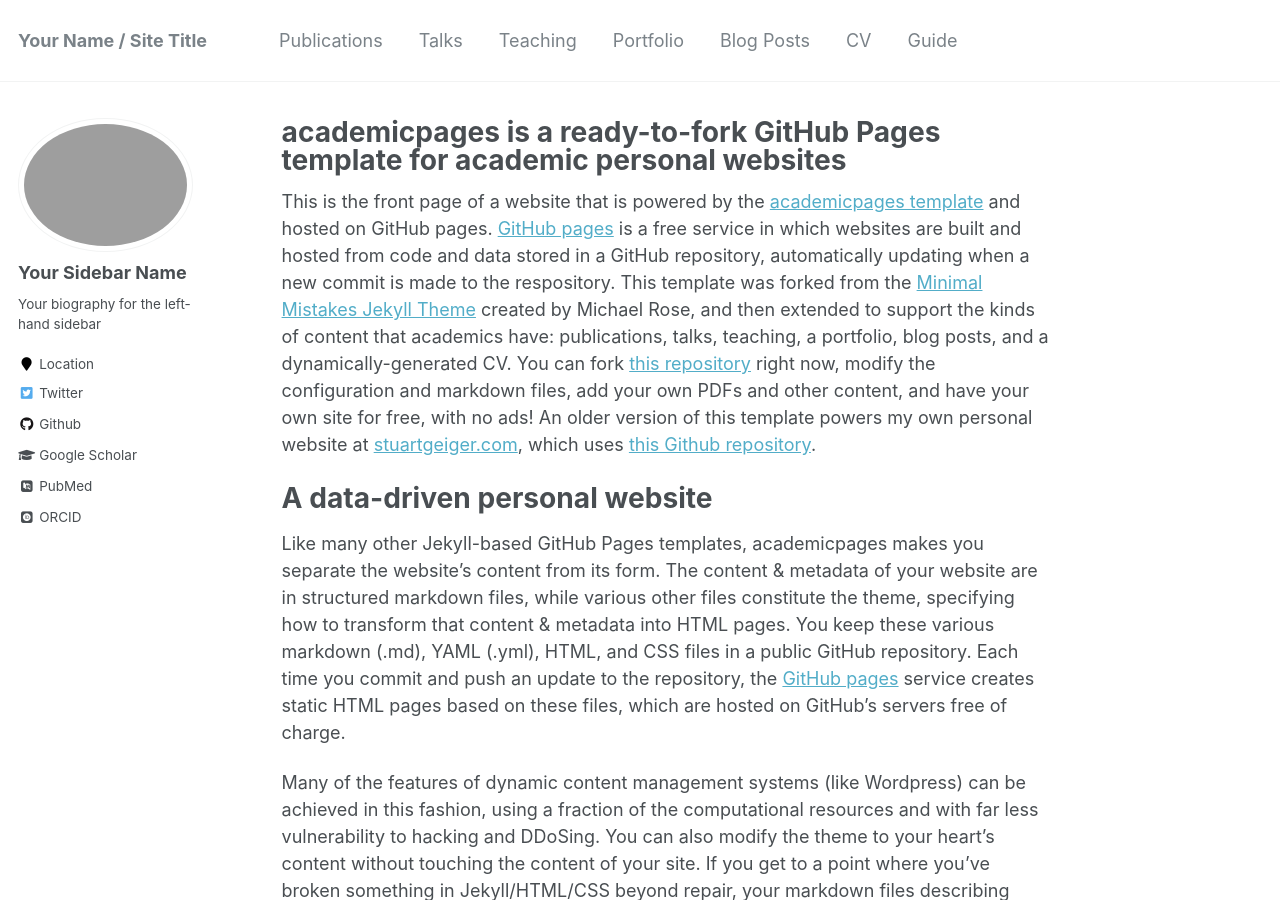
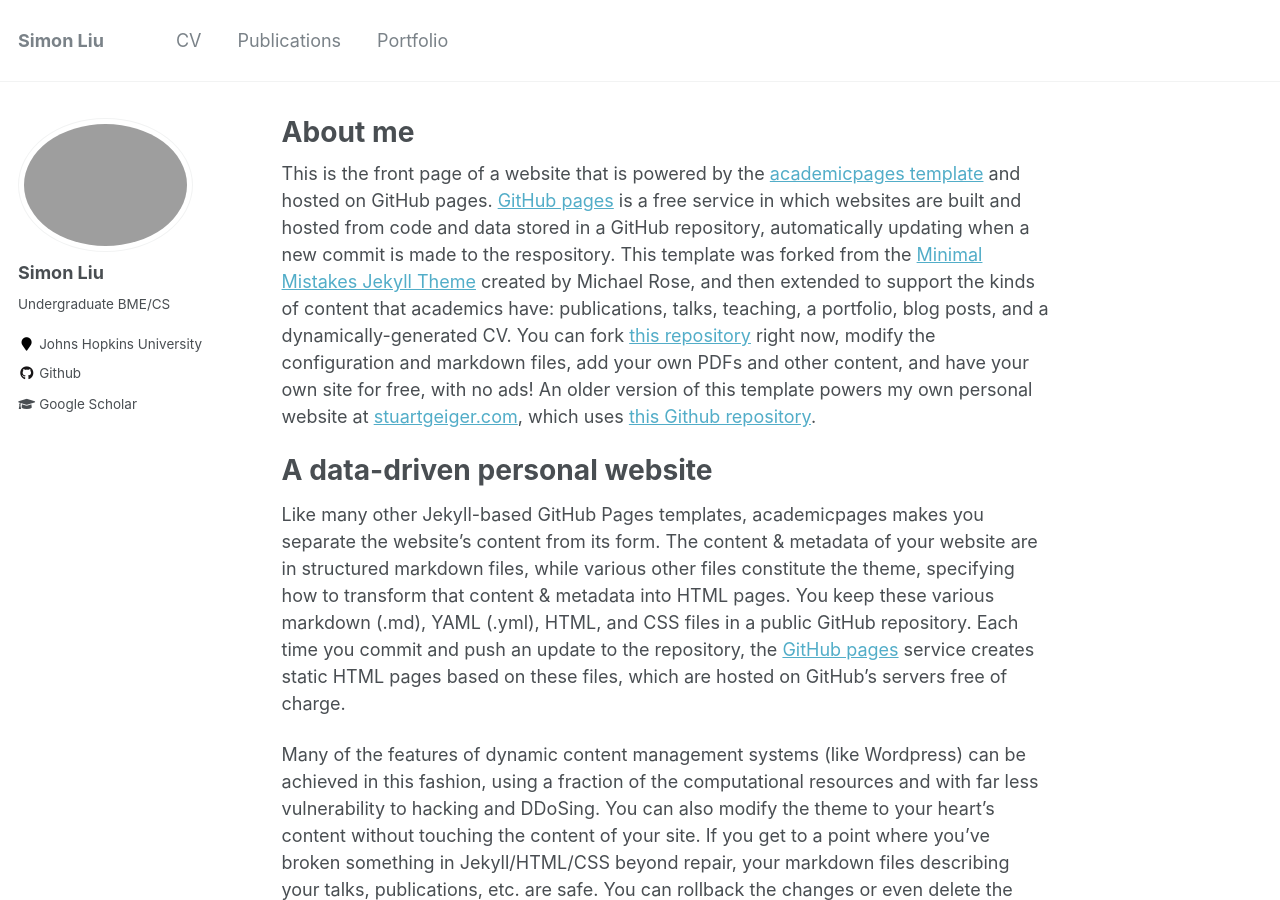
Before and after one commit to simonliu99/simonliu99.github.io, a Jekyll site: the page built from _pages/about.md, in a window 1280 px wide and 900 px high. Built offline with Jekyll 4.4.1, drawn with Linux system fonts in a browser that asks for light colours; some web fonts are replaced; some of the changed text lies outside the part shown.

Commit message:
Initial changes and CV files upload

```diff
--- a/_config.yml
+++ b/_config.yml
@@ -7,13 +7,13 @@
 
 # Site Settings
 locale                   : "en-US"
-title                    : "Your Name / Site Title"
+title                    : "Simon Liu"
 title_separator          : "-"
-name                     : &name "Your Name"
-description              : &description "personal description"
-url                      : https://academicpages.github.io # the base hostname & protocol for your site e.g. "https://mmistakes.github.io"
+name                     : &name "Simon Liu"
+description              : &description "Undergraduate student at Johns Hopkins University"
+url                      : https://simonliu.dev # the base hostname & protocol for your site e.g. "https://mmistakes.github.io"
 baseurl                  : "" # the subpath of your site, e.g. "/blog"
-repository               : "academicpages/academicpages.github.io"
+repository               : "simonliu99/simonliu99.github.io"
 teaser                   :  # filename of teaser fallback teaser image placed in /images/, .e.g. "500x300.png"
 breadcrumbs              : false # true, false (default)
 words_per_minute         : 160
@@ -80,13 +80,13 @@ analytics:
 
 # Site Author
 author:
-  name             : "Your Sidebar Name"
+  name             : "Simon Liu"
   avatar           : "profile.png"
-  bio              : "Your biography for the left-hand sidebar"
-  location         : "Location"
+  bio              : "Undergraduate BME/CS "
+  location         : "Johns Hopkins University"
   employer         :
-  pubmed           : "https://www.ncbi.nlm.nih.gov/pubmed/?term=john+snow"
-  googlescholar    : "http://yourfullgooglescholarurl.com"
+  pubmed           : #"https://www.ncbi.nlm.nih.gov/pubmed/?term=john+snow"
+  googlescholar    : "https://scholar.google.com/citations?user=fwh_UDMAAAAJ&hl=en"
   email            :
   researchgate     :  # example: "https://www.researchgate.net/profile/yourprofile"
   uri              :
@@ -96,20 +96,20 @@ author:
   flickr           :
   facebook         :
   foursquare       :
-  github           : "academicpages"
+  github           : "simonliu99"
   google_plus      :
   keybase          :
   instagram        :
   impactstory      : #"https://profiles.impactstory.org/u/xxxx-xxxx-xxxx-xxxx"
   lastfm           :
   linkedin         :
-  orcid            : "http://orcid.org/yourorcidurl"
+  orcid            : #"http://orcid.org/yourorcidurl"
   pinterest        :
   soundcloud       :
   stackoverflow    : # http://stackoverflow.com/users/123456/username
   steam            :
   tumblr           :
-  twitter          : "replacethistwitterhandle"
+  twitter          : #"michaelblob"
   vine             :
   weibo            :
   xing             :
--- a/_pages/about.md
+++ b/_pages/about.md
@@ -1,6 +1,6 @@
 ---
 permalink: /
-title: "academicpages is a ready-to-fork GitHub Pages template for academic personal websites"
+title: "About me"
 excerpt: "About me"
 author_profile: true
 redirect_from:
```
Also changed, not shown: _data/navigation.yml (+12 -12 lines), 3 other files.
